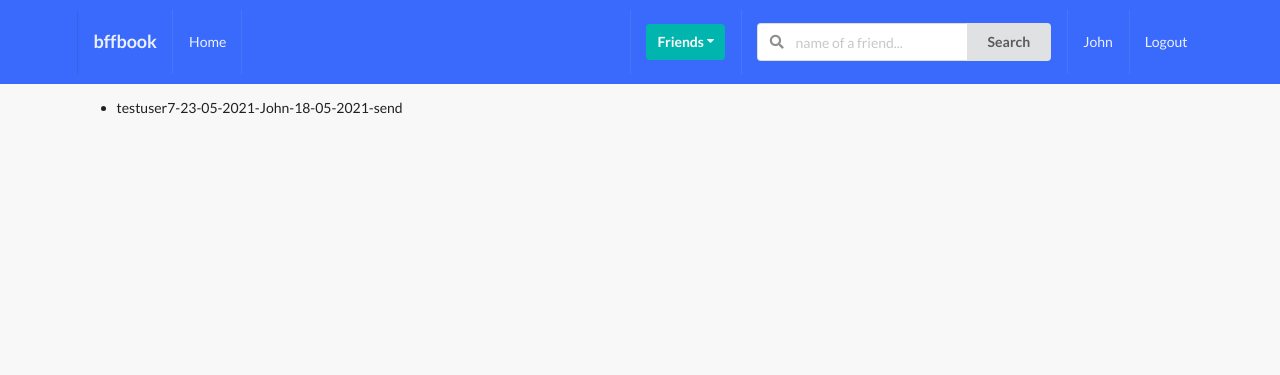
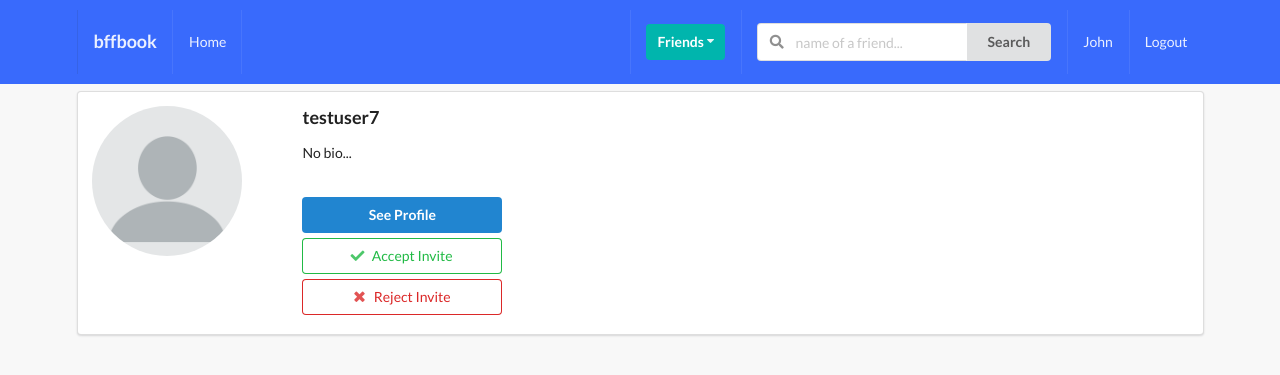
Before and after one commit to JohnG88/Social_Network1, a Django app: page /profiles/my-invites/ in a window 1280 px wide. Shown: the top 375 px of the page. Run offline with Django 3.2, Linux system fonts and the light colour scheme; a user stored in the database is signed in; data comes from the database, SQL or seed files in the repository; both versions use the stored data as it was after the commit; some libraries are stand-ins or nearby versions.

Commit message:
Added friend accept functionality

```diff
--- a/profiles/templates/profiles/my_invites.html
+++ b/profiles/templates/profiles/my_invites.html
@@ -5,9 +5,38 @@
 {% endblock title %}
 
 {% block content %}
-    <ul>
-        {% for item in qs %}
-            <li>{{ item }}</li>
-        {% endfor %}
-    </ul>
+
+    {% if is_empty %}
+        <h1>No invitations here...</h1>
+    {% endif %}
+
+    {% for obj in qs %}
+        <div class="ui segment">
+            <div class="ui grid">
+                <div class="row">
+                    <div class="three wide column">
+                        <img src="{{ obj.avatar.url }}" alt="" class="ui small circular image">
+                    </div>
+                    <div class="thirteen wide column">
+                        <h3>{{ obj.user }}</h3>
+                        <p>{{ obj.bio }}</p>
+                        <br>
+                        <a href=""><button class="ui primary button w-big mb-5">See Profile</button>
+                        </a>
+                        <form action="{% url 'profiles:accept-invite'  %}" method="POST">
+                            {% csrf_token %}
+                            <input type="hidden" name="profile_pk" value="{{ obj.pk }}">
+                            <button class="ui positive basic button w-big mb-5"><i class="check icon"></i>Accept Invite</button>
+                        </form>
+
+                        <form action="{% url 'profiles:reject-invite' %}" method="POST">
+                            {% csrf_token %}
+                            <input type="hidden" name="profile_pk" value="{{ obj.pk }}">
+                            <button class="ui negative basic button w-big mb-5"><i class="close icon"></i>Reject Invite</button>
+                        </form>
+                    </div>
+                </div>
+            </div>
+        </div>
+    {% endfor %}
 {% endblock content %}
--- a/profiles/urls.py
+++ b/profiles/urls.py
@@ -6,7 +6,9 @@ from .views import (
     invites_profiles_list_view,
     ProfileListView,
     send_invitation,
-    remove_from_friends
+    remove_from_friends,
+    accept_invitation,
+    reject_invitation,
 )
 
 app_name = 'profiles'
@@ -21,4 +23,6 @@ urlpatterns = [
     path('to-invite/', invites_profiles_list_view, name='invite-profiles-view'),
     path('send-invite/', send_invitation, name='send-invite'),
     path('remove-friend', remove_from_friends, name='remove-friend'),
+    path('my-invites/accept/', accept_invitation, name='accept-invite'),
+    path('my-invites/reject/', reject_invitation, name='reject-invite'),
 ]
--- a/profiles/views.py
+++ b/profiles/views.py
@@ -1,4 +1,4 @@
-from django.shortcuts import render,redirect
+from django.shortcuts import render,redirect, get_object_or_404
 from .models import Profile, Relationship
 from .forms import ProfileModelForm
 from django.views.generic import ListView
@@ -26,9 +26,28 @@ def invites_received_view(request):
     profile = Profile.objects.get(user=request.user)
 
     qs = Relationship.objects.invitations_received(profile)
+    # This changes Testuser6-23-05-2021-John-18-05-2021-send to Testuser6-23-05-2021
+    result = list(map(lambda x: x.sender, qs))
+    is_empty = False
+    if len(result) == 0:
+        is_empty = True
 
-    context = {'qs': qs}
+    context = {'qs': result, 'is_empty': is_empty}
     return render(request, 'profiles/my_invites.html', context)
+
+def accept_invitation(request):
+    if request.method =='POST':
+        pk = request.POST.get('profile_pk')
+        sender = Profile.objects.get(pk=pk)
+        receiver = Profile.objects.get(user=request.user)
+        rel = get_object_or_404(Relationship, sender=sender, receiver=receiver)
+        if rel.status == 'send':
+            rel.status = 'accepted'
+            rel.save()
+    return redirect('profiles:my-invites-view')
+
+def reject_invitation(request):
+    pass
 
 def invites_profiles_list_view(request):
     user=request.user
```
Also changed, not shown: db.sqlite3.
